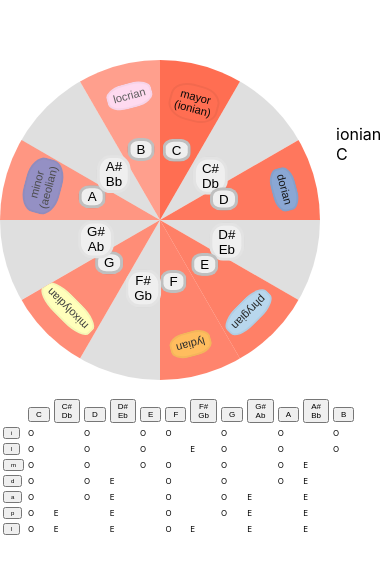
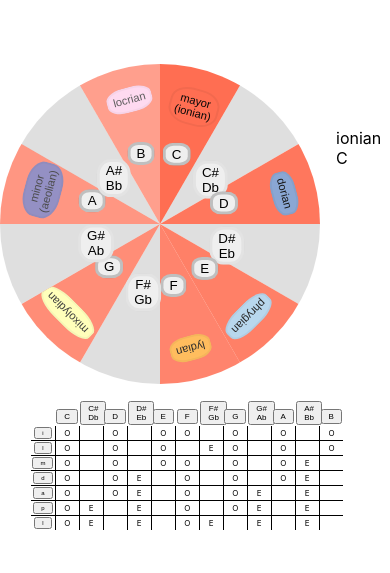
Before and after one commit to istng/music-theory-web, a React (Create React App) app: page / in a window 390 px wide. Shown: the part 173-746 px from the top of the page. Built offline with nearby package versions, Linux system fonts and the light colour scheme.

Commit message:
responsive table and add some style

```diff
--- a/src/styles/modes_table.scss
+++ b/src/styles/modes_table.scss
@@ -1,12 +1,16 @@
 
 @media (min-width: 667px) {
+  .desktop-name {
+    display: inline;
+    visibility: visible;
+  }
   .mobile-name {
     display: none;
     visibility: hidden;
   }
 }
 
-@media (max-width: 667px) {
+@media (max-width: 668px) {
   .modes-table button, td {
     font-size: 0.5em;
   }
@@ -14,4 +18,37 @@
     display: none;
     visibility: hidden;
   }
+  .mobile-name {
+    display: inline;
+    visibility: visible;
+  }
 }
+.modes-table-container {
+  table {
+    table-layout: fixed;
+    width: 80%;
+    margin-left: 8%;
+    margin-bottom: 1%;
+    border-collapse: collapse;
+  }
+  td {
+    width: 25%;
+    text-align:center;
+  }
+
+  table td {
+    border: 1px solid black;
+  }
+  table tr:first-child td {
+    border-top: 0;
+  }
+  table tr td:first-child {
+    border-left: 0;
+  }
+  table tr:last-child td {
+    border-bottom: 0;
+  }
+  table tr td:last-child {
+    border-right: 0;
+  }
+}
```
